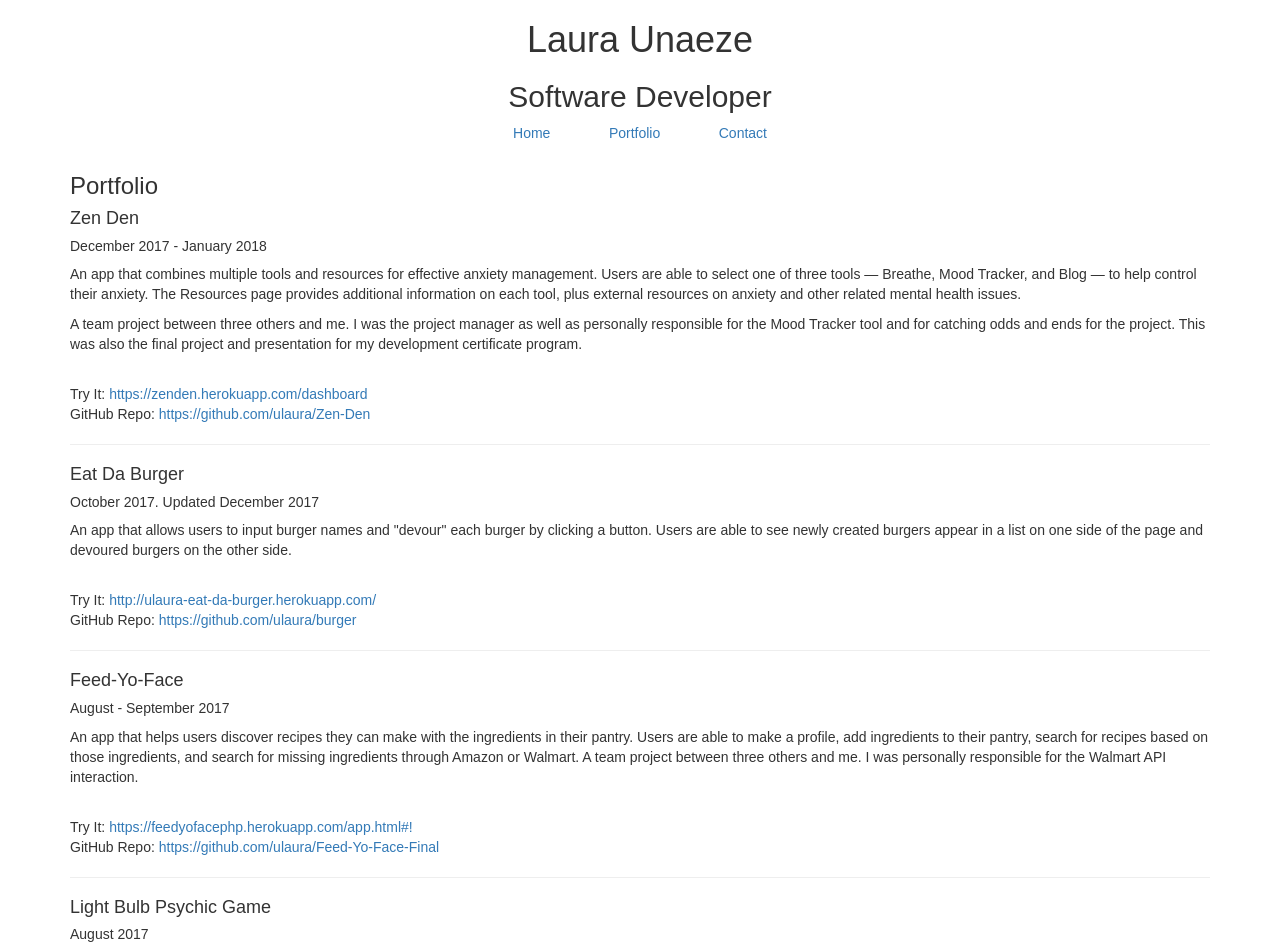
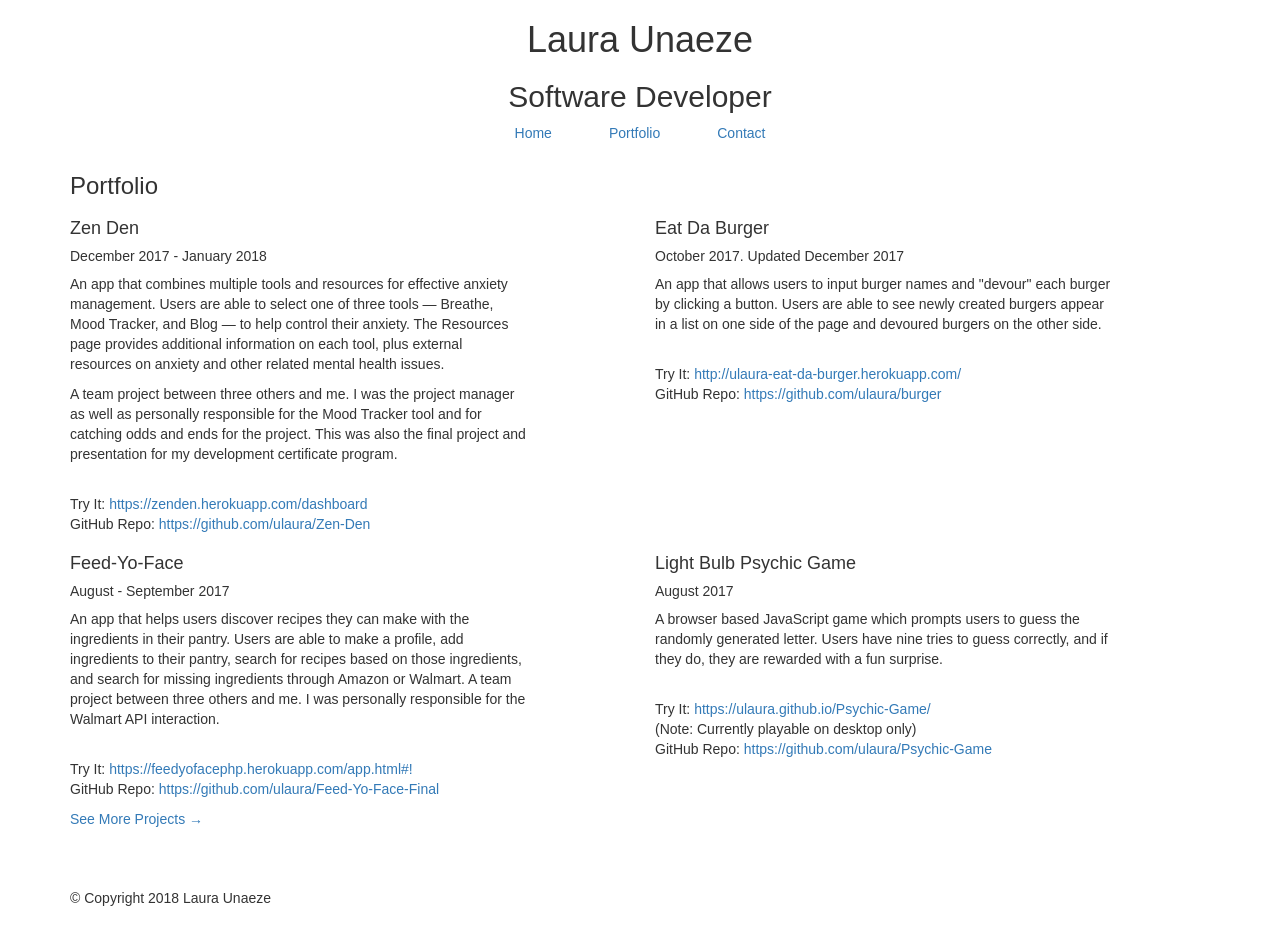
Before and after one commit to ulaura/react-personal-page, a React (Create React App) app: page /portfolio in a window 1280 px wide. Shown: the top 952 px of the page. After the commit the page ends 918 px from the top, so only its background shows below. Built offline with nearby package versions, Linux system fonts and the light colour scheme.

Commit message:
Rearranged content on Portfolio. Made slight changes to appearance on other pages.

```diff
--- a/src/App.js
+++ b/src/App.js
@@ -13,7 +13,7 @@ const App = () => {
     <Router>
       <div>
         <Grid>
-          <Row>
+          <div>
             <h1 className="text-center">Laura Unaeze</h1>
             <h2 className="text-center">Software Developer</h2>
             <Navigation />
@@ -23,8 +23,10 @@ const App = () => {
               <Route exact path="/contact" component={Contact} />
               {/* Added a catch-all path to redirect Home */}
               <Route exact path="*" component={Home} />
+              {/* Dummy link. It will eventually lead to a page with extra projects */}
+              <Route exact path="#" component={Portfolio} />
             </Switch>
-          </Row>
+          </div>
 
           <Row>
             <Col lg={12} className="footer">
--- a/src/components/Contact.js
+++ b/src/components/Contact.js
@@ -3,6 +3,7 @@ import { Grid, Row, Col } from 'react-bootstrap';
 
 const Contact = () => {
   return (
+    <Row>
       <Col lg={12}>
         <h3>Contact Information</h3>
 
@@ -18,6 +19,7 @@ const Contact = () => {
         <h4>Last Name Pronunciation:</h4>
         <p>"you-NAY-zee"</p>
       </Col>
+    </Row>
   );
 };
 
--- a/src/components/Home.js
+++ b/src/components/Home.js
@@ -3,7 +3,7 @@ import { Grid, Row, Col } from 'react-bootstrap';
 
 const Home = () => {
   return (
-    <div>
+    <Row>
       <Col lg={5}>
         <h3>About Me</h3>
         <p>
@@ -36,7 +36,7 @@ const Home = () => {
           <h4>Miscellaneous</h4>
             <p>Git, GitHub, Command Line</p>
       </Col>
-    </div>
+    </Row>
   );
 };
 
--- a/src/components/Portfolio.js
+++ b/src/components/Portfolio.js
@@ -1,10 +1,23 @@
 import React from 'react';
 import { Grid, Row, Col } from 'react-bootstrap';
+import { Link } from 'react-router-dom';
 
 const Portfolio = () => {
   return (
+    <div>
+      {/* The page title is given its own row here so it's not included
+          in the alignment for each project row */}
+      <Row>
         <Col lg={12}>
-      <h3 className="">Portfolio</h3>
+          <h3>Portfolio</h3>
+        </Col>
+      </Row>
+
+      {/* Every two projects should be grouped in a row. */}
+      {/* For now I would prefer 4 projects on the page,
+          and the rest pushed off to another page. */}
+      <Row>
+        <Col lg={5} md={5}>
           <h4>Zen Den</h4>
           <h5>December 2017 - January 2018</h5>
           <p>
@@ -24,9 +37,9 @@ const Portfolio = () => {
             <br />
             GitHub Repo: <a href="https://github.com/ulaura/Zen-Den" target="_blank" rel="noopener noreferrer">https://github.com/ulaura/Zen-Den</a>
           </p>
+        </Col>
 
-      <hr />
-
+        <Col lg={5} lgOffset={1} md={5} mdOffset={1}>
           <h4>Eat Da Burger</h4>
           <h5>October 2017. Updated December 2017</h5>
           <p>
@@ -40,9 +53,11 @@ const Portfolio = () => {
             <br />
             GitHub Repo: <a href="https://github.com/ulaura/burger" target="_blank" rel="noopener noreferrer">https://github.com/ulaura/burger</a>
           </p>
+        </Col>
+      </Row>
 
-      <hr />
-
+      <Row>
+        <Col lg={5} md={5}>
           <h4>Feed-Yo-Face</h4>
           <h5>August - September 2017</h5>
           <p>
@@ -56,9 +71,9 @@ const Portfolio = () => {
             <br />
             GitHub Repo: <a href="https://github.com/ulaura/Feed-Yo-Face-Final" target="_blank" rel="noopener noreferrer">https://github.com/ulaura/Feed-Yo-Face-Final</a>
           </p>
+        </Col>
 
-      <hr />
-
+        <Col lg={5} lgOffset={1} md={5} mdOffset={1}>
           <h4>Light Bulb Psychic Game</h4>
           <h5>August 2017</h5>
           <p>
@@ -74,6 +89,15 @@ const Portfolio = () => {
             GitHub Repo: <a href="https://github.com/ulaura/Psychic-Game" target="_blank" rel="noopener noreferrer">https://github.com/ulaura/Psychic-Game</a>
           </p>
         </Col>
+      </Row>
+
+      {/* Dummy link. It will eventually lead to a page with more projects. */}
+      <Row>
+        <Col lg={12}>
+          <Link to="#">See More Projects &rarr;</Link>
+        </Col>
+      </Row>
+    </div>
   );
 }
 
```
Lines whose indentation alone changed are shown as unchanged.
